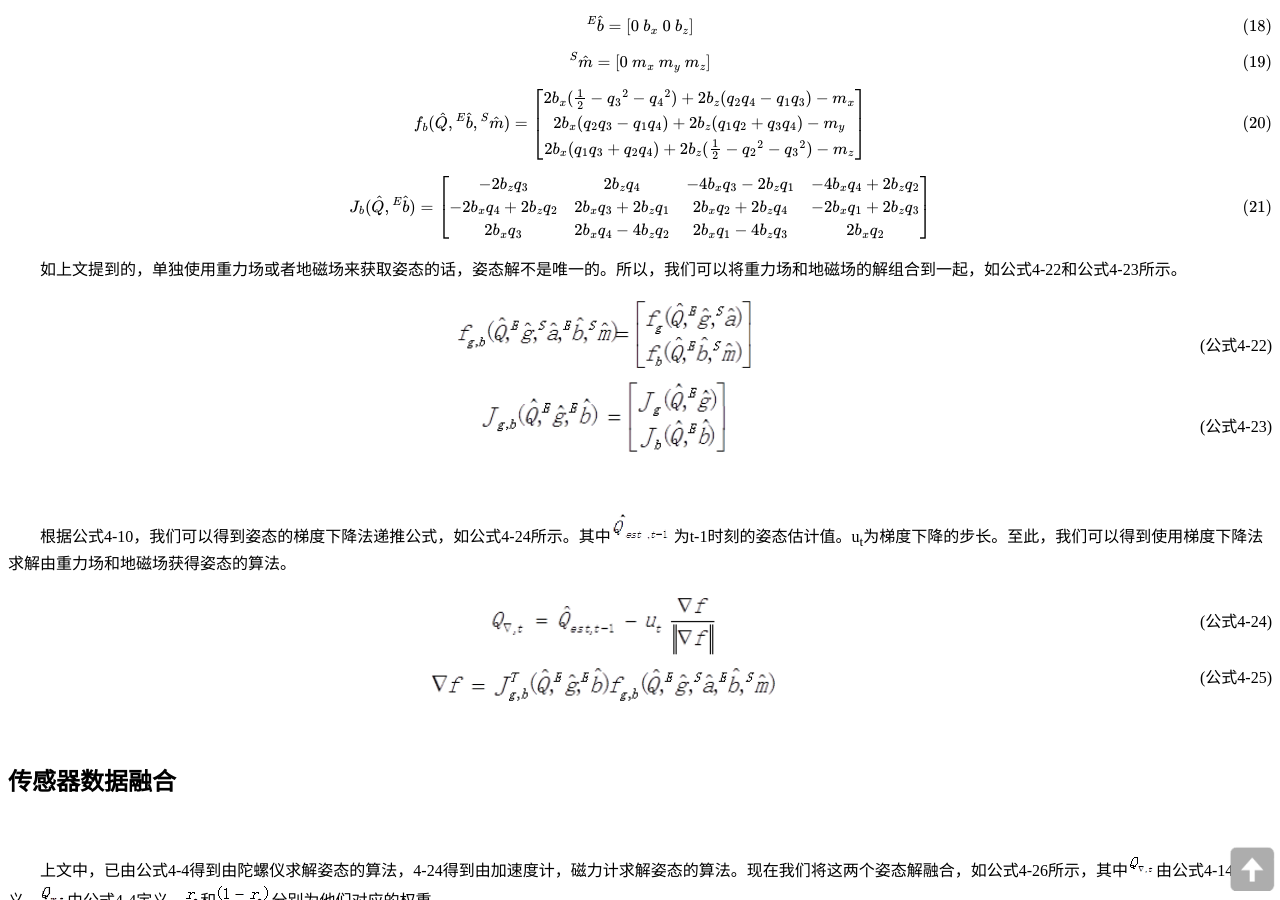
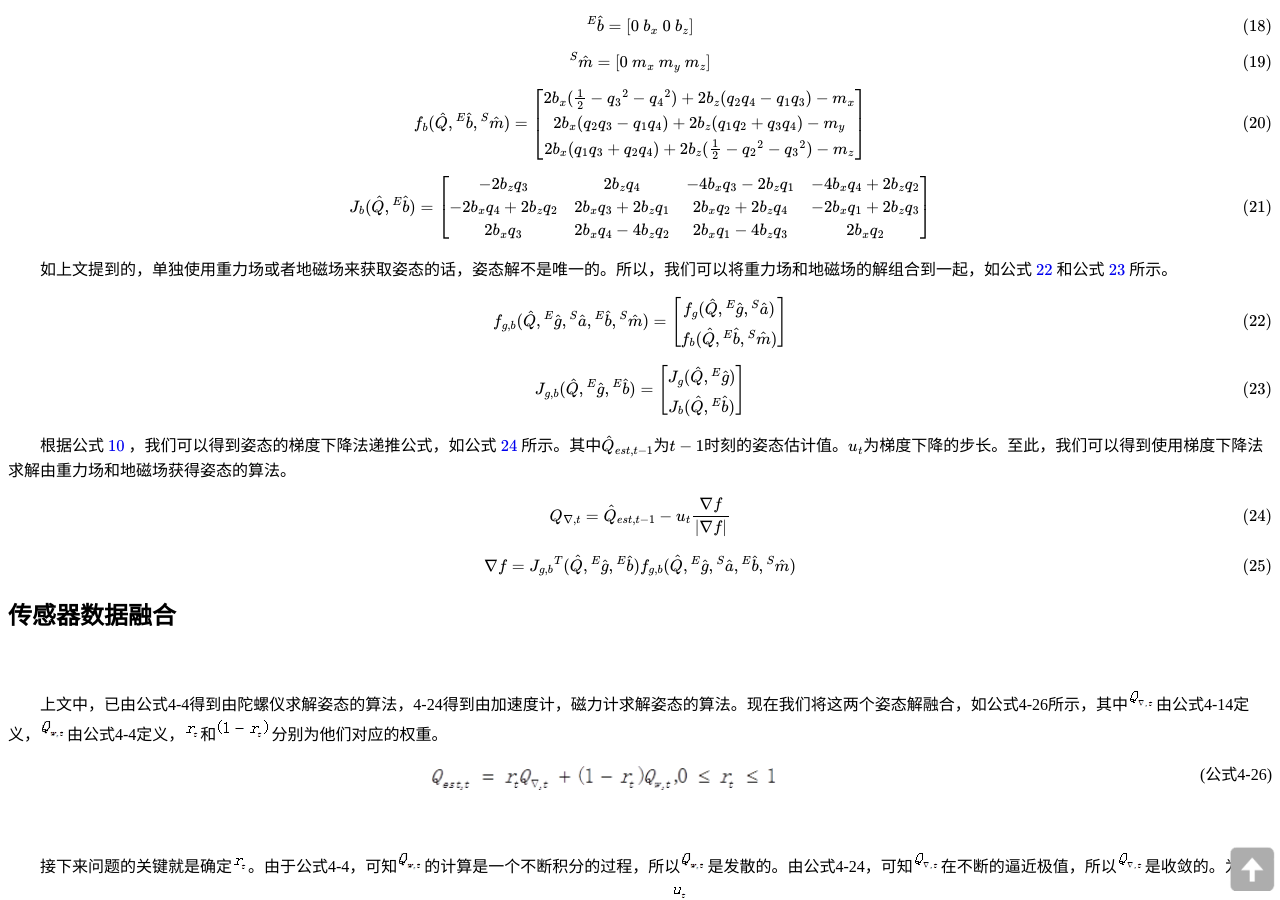
Before and after one commit to RCSTech/RCSTech.github.io, a Jekyll site: the page built from _posts/2014-2-22-Gradient-descent.md, in a window 1280 px wide and 900 px high, scrolled down 2884 px. Built offline with Jekyll 4.4.1, drawn with Linux system fonts in a browser that asks for light colours; nearby versions of some CDN libraries; formulas are drawn with MathJax 3; comment, search, counter and statistics services are not loaded; a style sheet for code colours, icons or effects is not loaded.

Commit message:
慢慢熟练了。。。。

```diff
--- a/_posts/2014-2-22-Gradient-descent.md
+++ b/_posts/2014-2-22-Gradient-descent.md
@@ -114,27 +114,18 @@ tags:
 \begin{equation} \label{4-21} {J_b}(\hat{Q},{}^{E}\hat{b})=\begin{bmatrix}-2{b_z}{q_3} & 2{b_z}{q_4} & -4{b_x}{q_3}-2{b_z}{q_1} & -4{b_x}{q_4}+2{b_z}{q_2}\\\\-2{b_x}{q_4}+2{b_z}{q_2} & 2{b_x}{q_3}+2{b_z}{q_1} & 2{b_x}{q_2}+2{b_z}{q_4} & -2{b_x}{q_1}+2{b_z}{q_3}\\\\2{b_x}{q_3} & 2{b_x}{q_4}-4{b_z}{q_2} & 2{b_x}{q_1}-4{b_z}{q_3} & 2{b_x}{q_2}\end{bmatrix} \end{equation}
 
 
-　　如上文提到的，单独使用重力场或者地磁场来获取姿态的话，姿态解不是唯一的。所以，我们可以将重力场和地磁场的解组合到一起，如公式4-22和公式4-23所示。
+　　如上文提到的，单独使用重力场或者地磁场来获取姿态的话，姿态解不是唯一的。所以，我们可以将重力场和地磁场的解组合到一起，如公式 $\ref{4-22}$ 和公式 $\ref{4-23}$ 所示。
 
-<div style="text-align:center"><img src="{{site.img_path}}/2014-2-22 fig35.png" style="width:300px" alt="图35">
-<span style="float:right;"><br><br>(公式4-22)</span>
-</div>
+\begin{equation} \label{4-22} {f_{g,b}}(\hat{Q},{}^{E}\hat{g},{}^{S}\hat{a},{}^{E}\hat{b},{}^{S}\hat{m})=\begin{bmatrix}{f_g}(\hat{Q},{}^{E}\hat{g},{}^{S}\hat{a})\\\\{f_b}(\hat{Q},{}^{E}\hat{b},{}^{S}\hat{m})\end{bmatrix} \end{equation}
 
-<div style="text-align:center"><img src="{{site.img_path}}/2014-2-22 fig36.png" style="width:250px" alt="图36">
-<span style="float:right;"><br><br>(公式4-23)</span>
-</div>
-<br>
+\begin{equation} \label{4-23} {J_{g,b}}(\hat{Q},{}^{E}\hat{g},{}^{E}\hat{b})=\begin{bmatrix}{J_g}(\hat{Q},{}^{E}\hat{g})\\\\{J_b}(\hat{Q},{}^{E}\hat{b})\end{bmatrix} \end{equation}
 
-　　根据公式4-10，我们可以得到姿态的梯度下降法递推公式，如公式4-24所示。其中![姿态估计值]({{site.img_path}}/2014-2-22 fig9.png)为t-1时刻的姿态估计值。u<sub>t</sub>为梯度下降的步长。至此，我们可以得到使用梯度下降法求解由重力场和地磁场获得姿态的算法。
 
-<div style="text-align:center"><img src="{{site.img_path}}/2014-2-22 fig37.png" style="width:230px" alt="图37">
-<span style="float:right;"><br>(公式4-24)</span>
-</div>
+　　根据公式 $\ref{4-10}$ ，我们可以得到姿态的梯度下降法递推公式，如公式 $\ref{4-24}$ 所示。其中${\hat{Q}\_{est,t-1}}$为$t-1$时刻的姿态估计值。$u_t$为梯度下降的步长。至此，我们可以得到使用梯度下降法求解由重力场和地磁场获得姿态的算法。
 
-<div style="text-align:center"><img src="{{site.img_path}}/2014-2-22 fig38.png" style="width:350px" alt="图38">
-<span style="float:right;">(公式4-25)</span>
-</div>
-<br>
+\begin{equation} \label{4-24} {Q_{\nabla ,t}}={\hat{Q}_{est,t-1}}-{u_t}\frac{\nabla f}{\left\| \nabla f \right\|} \end{equation}
+
+\begin{equation} \label{4-25} \nabla f={J_{g,b}}^{T}(\hat{Q},{}^{E}\hat{g},{}^{E}\hat{b}){f_{g,b}}(\hat{Q},{}^{E}\hat{g},{}^{S}\hat{a},{}^{E}\hat{b},{}^{S}\hat{m}) \end{equation}
 
 ##传感器数据融合
 <br>
```
